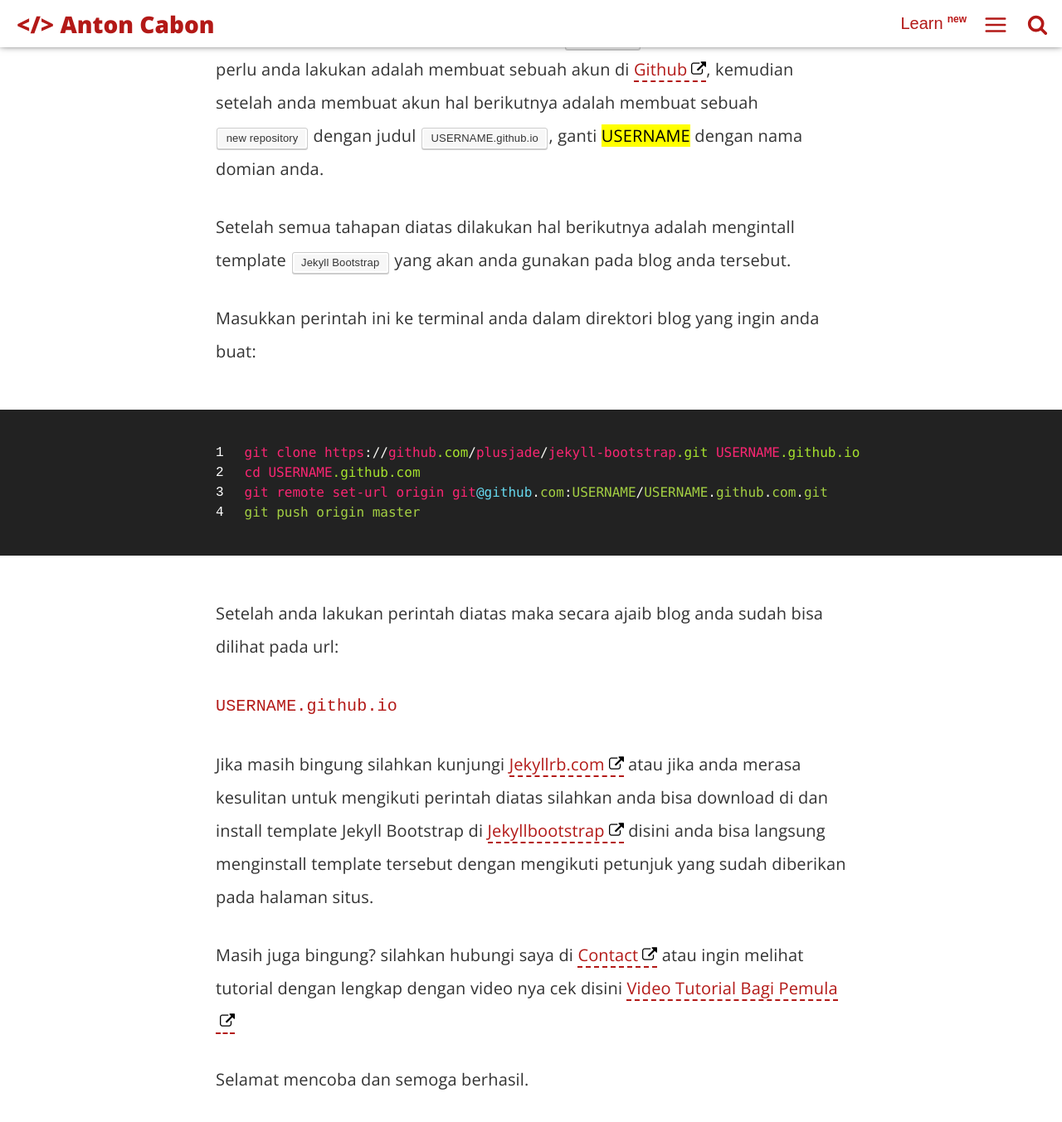
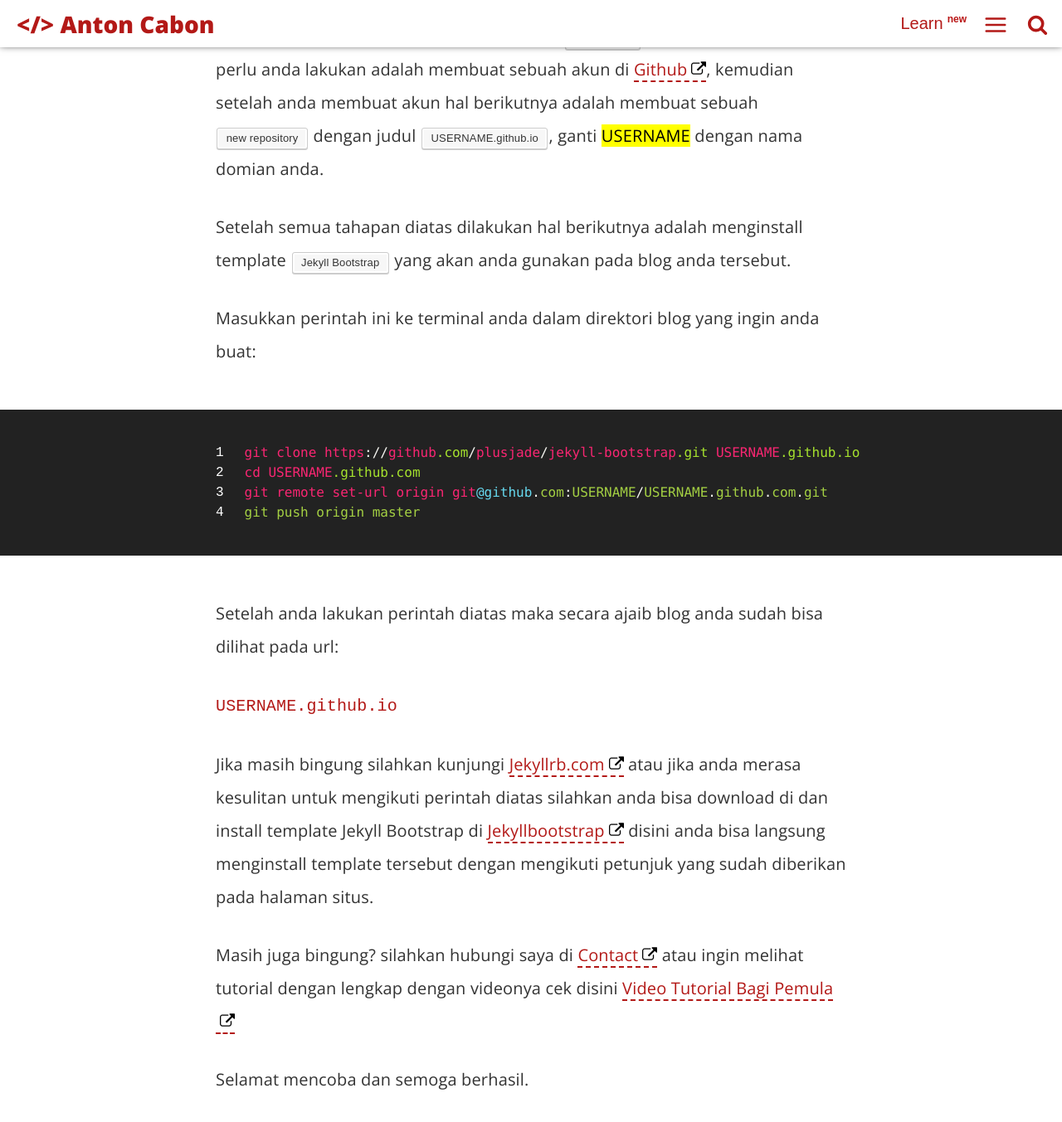
Before and after one commit to antoncabon/antoncabon.github.io, a Jekyll site: the page built from _posts/2016-06-09-cara-mudah-membuat-blog-di-github.md, in a window 1280 px wide and 1400 px high, scrolled down 961 px. Shown: the top 1353 px of the window at 83% size. Built offline with Jekyll 4.4.1, drawn with Linux system fonts in a browser that asks for light colours; comment, search, counter and statistics services are not loaded.

Commit message:
Update 2016-06-09-cara-mudah-membuat-blog-di-github.md

```diff
--- a/_posts/2016-06-09-cara-mudah-membuat-blog-di-github.md
+++ b/_posts/2016-06-09-cara-mudah-membuat-blog-di-github.md
@@ -4,19 +4,19 @@
 title: "Cara Mudah Membuat Blog Di Github"
 date: 2016-06-09 01:38:37
 image: '/assets/img/tutorial/blog-github.jpg'
-description: "Bagaimana cara kita menampilkan Bootstrap Modal Animation Effects pada halaman postingan blog."
+description: "Pada tutorial saya kali ini kembali akan saya coba tuliskan tahapan dalam membuat sebuah blog yang di hosting pada Github.com"
 main-class: 'jekyll'
 tags:
 - blogging
 - tutorial
 twitter_text: "Cara Mudah Membuat Blog Di Github"
-introduction: "Bagaimana cara kita menampilkan Bootstrap Modal Animation Effects pada halaman postingan blog."
+introduction: "Pada tutorial saya kali ini kembali akan saya coba tuliskan tahapan dalam membuat sebuah blog yang di hosting pada Github.com"
 ---
 ![Cara Membuat Blog di Github](/assets/img/tutorial/blog-github.jpg)
 
 Pada tutorial saya kali ini kembali akan saya coba tuliskan tahapan dalam membuat sebuah blog yang di hosting pada <kbd>Github.com</kbd>, hal yang pertama sekali perlu anda lakukan adalah membuat sebuah akun di [Github](https://github.com), kemudian setelah anda membuat akun hal berikutnya adalah membuat sebuah <kbd>new repository</kbd> dengan judul <kbd>USERNAME.github.io</kbd>, ganti <mark>USERNAME</mark> dengan nama domian anda.
 
-Setelah semua tahapan diatas dilakukan hal berikutnya adalah mengintall template <kbd>Jekyll Bootstrap</kbd> yang akan anda gunakan pada blog anda tersebut.
+Setelah semua tahapan diatas dilakukan hal berikutnya adalah menginstall template <kbd>Jekyll Bootstrap</kbd> yang akan anda gunakan pada blog anda tersebut.
 
 Masukkan perintah ini ke terminal anda dalam direktori blog yang ingin anda buat:
 
@@ -33,6 +33,6 @@
 
 Jika masih bingung silahkan kunjungi [Jekyllrb.com](https://jekyllrb.com/) atau jika anda merasa kesulitan untuk mengikuti perintah diatas silahkan anda bisa download di dan install template Jekyll Bootstrap  di [Jekyllbootstrap](http://themes.jekyllbootstrap.com/) disini anda bisa langsung menginstall template tersebut dengan mengikuti petunjuk yang sudah diberikan pada halaman situs.
 
-Masih juga bingung? silahkan hubungi saya di [Contact](https://antoncabon.github.io/about/) atau ingin melihat tutorial dengan lengkap dengan video nya cek disini [Video Tutorial Bagi Pemula](https://antoncabon.github.io/github-pages-and-jekyll-video-untuk-pemula/)
+Masih juga bingung? silahkan hubungi saya di [Contact](https://antoncabon.github.io/about/) atau ingin melihat tutorial dengan lengkap dengan videonya cek disini [Video Tutorial Bagi Pemula](https://antoncabon.github.io/github-pages-and-jekyll-video-untuk-pemula/)
 
 Selamat mencoba dan semoga berhasil.
```
